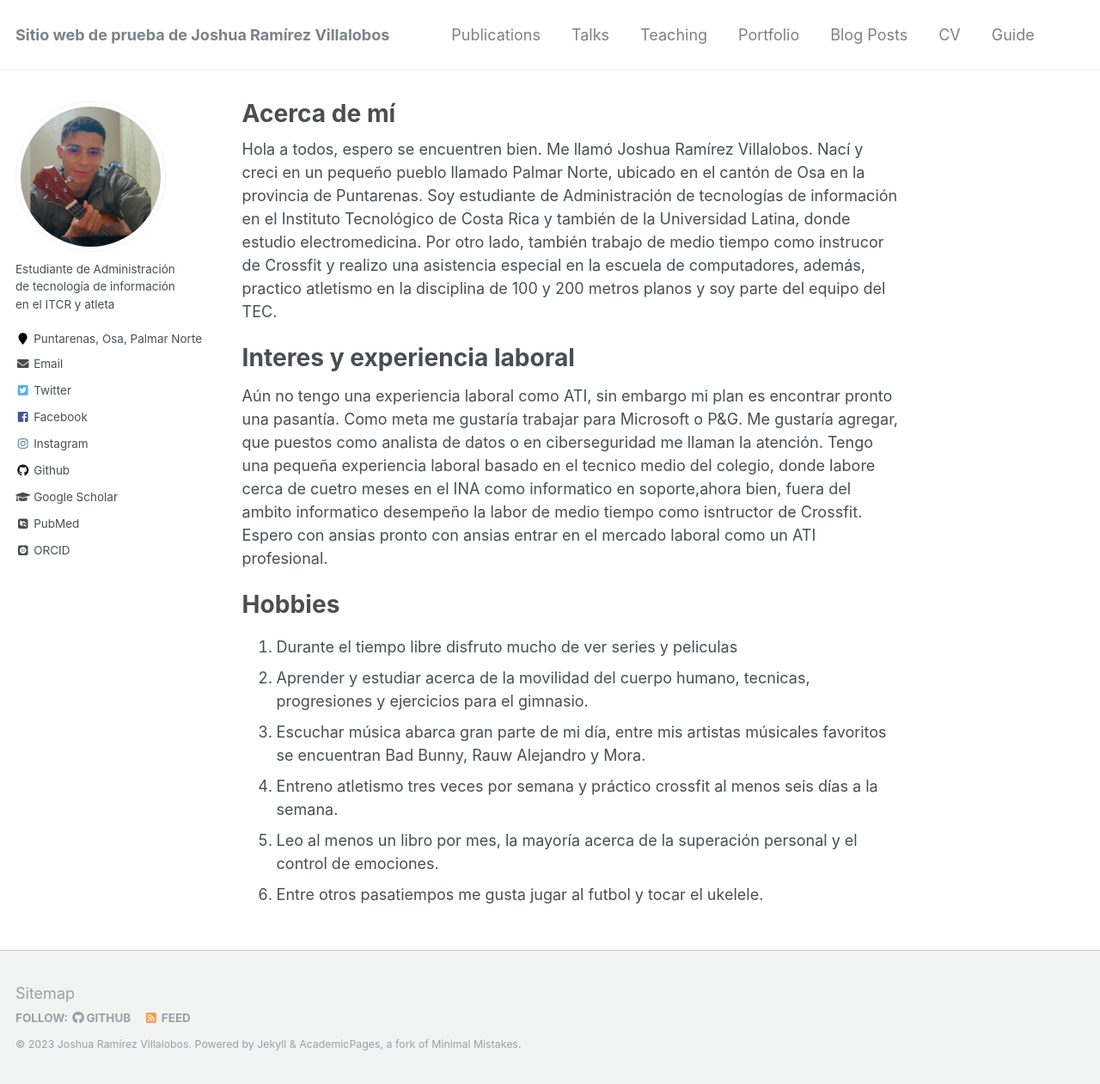
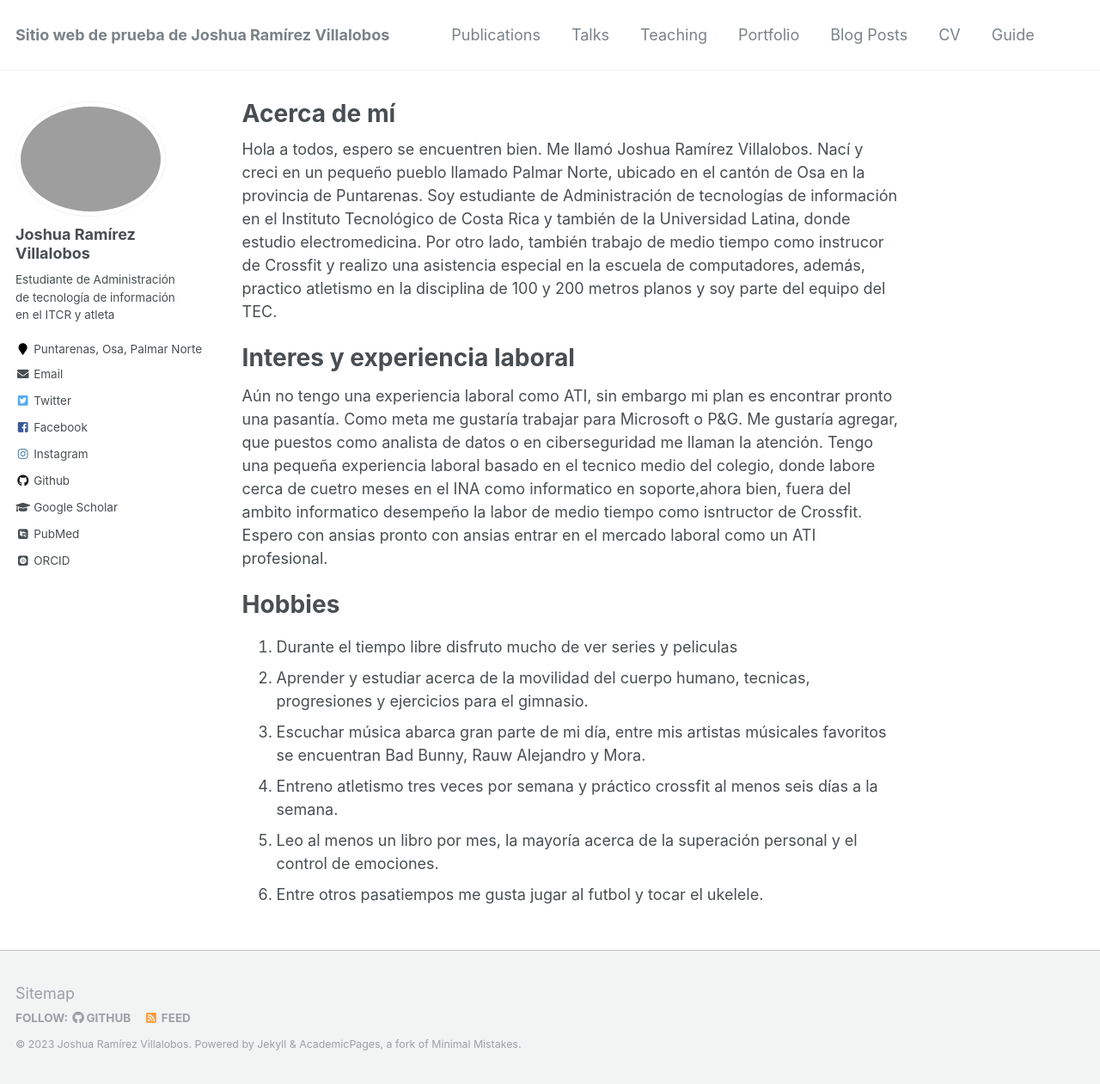
Before and after one commit to JoshuaRV17/JoshuaRV17.github.io, a Jekyll site: the page built from _pages/about.md, in a window 1280 px wide and 1261 px high. Shown: the whole window at 86% size. Built offline with Jekyll 4.4.1, drawn with Linux system fonts in a browser that asks for light colours; some web fonts are replaced.

Commit message:
Prueba19

```diff
--- a/_config.yml
+++ b/_config.yml
@@ -80,8 +80,8 @@ analytics:
 
 # Site Author
 author:
-  name             : ""
-  avatar           : "Perfil.jpeg"
+  name             : "Joshua Ramírez Villalobos"
+  avatar           : ""
   bio              : "Estudiante de Administración de tecnología de información en el ITCR y atleta"
   location         : "Puntarenas, Osa, Palmar Norte"
   employer         :
```
